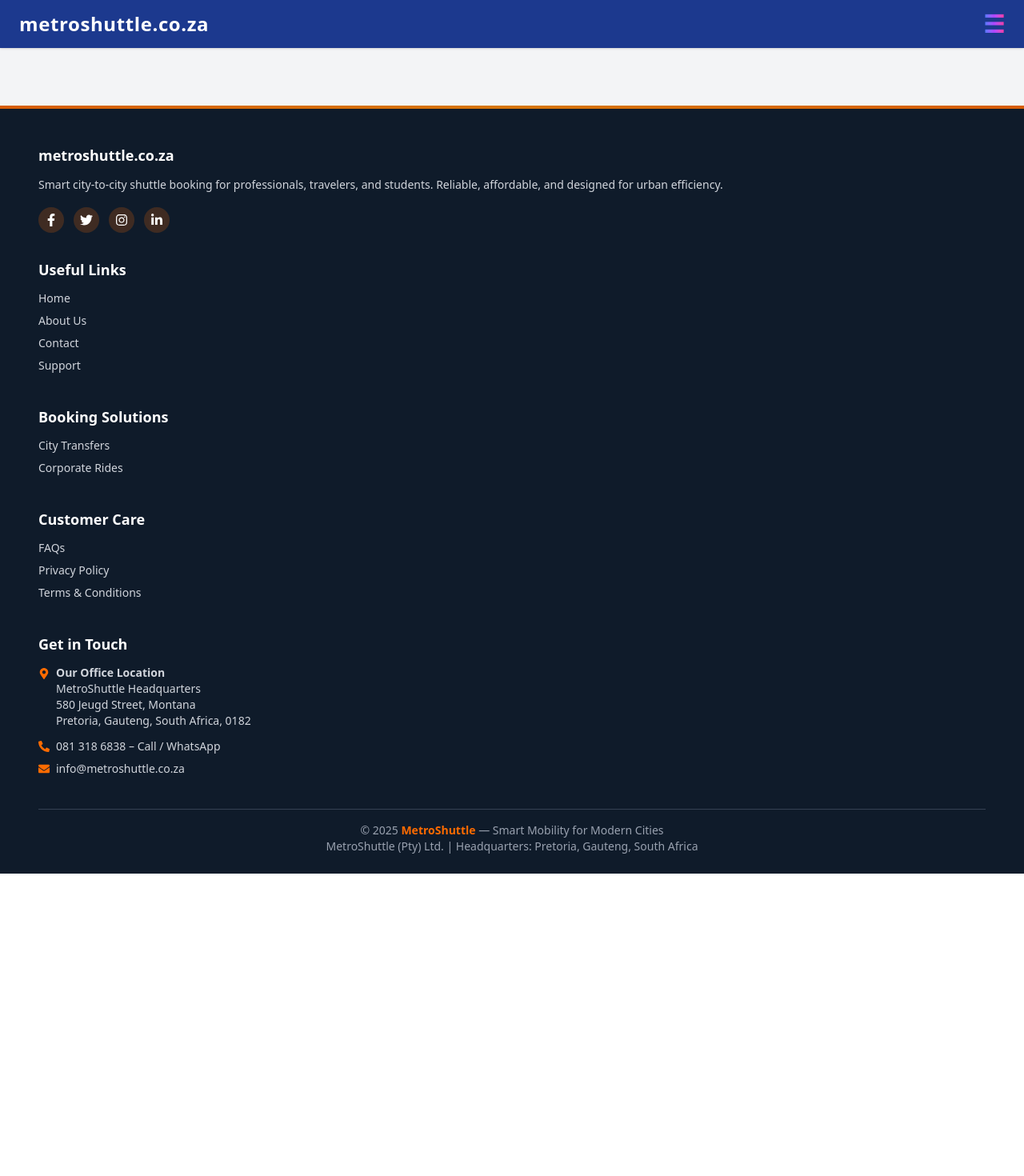
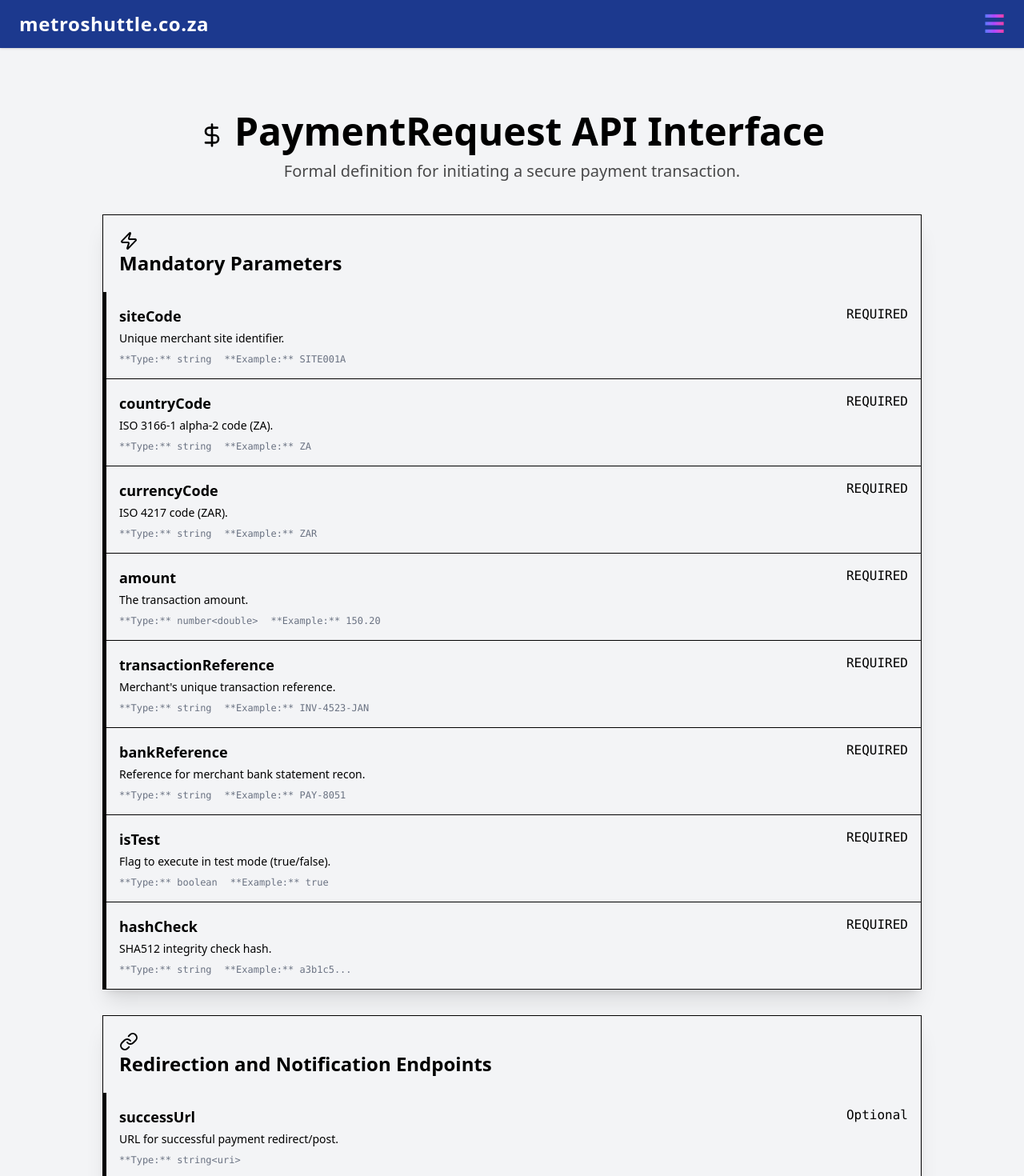
Before and after one commit to Matuku45/shuttle-booking, a React (Vite) app: page /payment in a window 1280 px wide. Shown: the top 1470 px of the page at 80% size. Before the commit the page ends 1092 px from the top, so only its background shows below. Built offline with nearby package versions, Linux system fonts and the light colour scheme.

Commit message:
i defined the embedde payment

```diff
--- a/src/App.jsx
+++ b/src/App.jsx
@@ -17,6 +17,12 @@ import ViewAllLocations from "./pages/ViewAllLocations";
 import TrackAllPayment from "./pages/track-all-payment";
 import Support from "./pages/support";
 import Contacts from "./pages/Contacts";
+import Payment from "./components/payment"; // ✅ Added import
+
+
+
+
+
 function App() {
   return (
     <Router>
@@ -39,6 +45,8 @@ function App() {
             <Route path="/track-payments" element={<TrackAllPayment />} /> {/* ✅ Added route */}
             <Route path="/support" element={<Support />} /> {/* ✅ Added route */}
             <Route path="/contact" element={<Contacts />} /> {/* ✅ Added route */}
+            <Route path="/payment" element={<Payment />} /> {/* ✅ Added route */}
+
           </Routes>
         </main>
 
--- a/src/components/payment.jsx
+++ b/src/components/payment.jsx
@@ -1,9 +1,121 @@
 // Payment.js
 import React from "react";
+import { Zap, DollarSign, Globe, Lock, Code, Link, User } from 'lucide-react';
+
+// Define the PaymentRequest interface structure (for clarity within the component)
+const PaymentRequestFieldData = [
+    {
+        category: "Mandatory Parameters",
+        icon: Zap,
+        fields: [
+            { name: "siteCode", type: "string", description: "Unique merchant site identifier.", required: true, example: "SITE001A" },
+            { name: "countryCode", type: "string", description: "ISO 3166-1 alpha-2 code (ZA).", required: true, example: "ZA" },
+            { name: "currencyCode", type: "string", description: "ISO 4217 code (ZAR).", required: true, example: "ZAR" },
+            { name: "amount", type: "number<double>", description: "The transaction amount.", required: true, example: "150.20" },
+            { name: "transactionReference", type: "string", description: "Merchant's unique transaction reference.", required: true, example: "INV-4523-JAN" },
+            { name: "bankReference", type: "string", description: "Reference for merchant bank statement recon.", required: true, example: "PAY-8051" },
+            { name: "isTest", type: "boolean", description: "Flag to execute in test mode (true/false).", required: true, example: "true" },
+            { name: "hashCheck", type: "string", description: "SHA512 integrity check hash.", required: true, example: "a3b1c5..." },
+        ],
+    },
+    {
+        category: "Redirection and Notification Endpoints",
+        icon: Link,
+        fields: [
+            { name: "successUrl", type: "string<uri>", description: "URL for successful payment redirect/post.", required: false },
+            { name: "cancelUrl", type: "string<uri>", description: "URL for customer cancellation redirect/post.", required: false },
+            { name: "errorUrl", type: "string<uri>", description: "URL for error redirect/post.", required: false },
+            { name: "notifyUrl", type: "string<uri>", description: "URL for asynchronous transaction notification post.", required: false },
+        ],
+    },
+    {
+        category: "Customer and Bank Routing",
+        icon: User,
+        fields: [
+            { name: "customer", type: "string", description: "Customer name or identifier.", required: false },
+            { name: "selectedBankId", type: "string<uuid>", description: "Bank UUID to bypass bank selection screen.", required: false },
+            { name: "customerIdentifier", type: "string", description: "SA ID number (Required for high-risk merchants).", required: false },
+            { name: "customerCellphoneNumber", type: "string", description: "Cellphone number for faster login (Exclude from hash).", required: false },
+            { name: "expiryDateUtc", type: "string", description: "Cutoff time for payment acceptance (yyyy-MM-dd HH:mm UTC).", required: false },
+        ],
+    },
+    {
+        category: "Supplementary and Variable Fields",
+        icon: Code,
+        fields: [
+            { name: "allowVariableAmount", type: "boolean", description: "Allows user to change the amount.", required: false },
+            { name: "variableAmountMin", type: "number<double>", description: "Minimum if variable amount is allowed.", required: false },
+            { name: "variableAmountMax", type: "number<double>", description: "Maximum if variable amount is allowed.", required: false },
+            { name: "optional1", type: "string", description: "Merchant-defined supplementary data field 1.", required: false },
+            { name: "optional2", type: "string", description: "Merchant-defined supplementary data field 2.", required: false },
+            // ... (optional3, optional4, optional5 omitted for brevity in display)
+        ],
+    },
+];
+
+
+const FieldRow = ({ name, type, description, required, example }) => (
+    <div className={`p-4 ${required ? 'border-l-4 border-l-secondary' : 'border-l-4 border-l-base-300'} hover:bg-base-200 transition-colors duration-150`}>
+        <div className="flex justify-between items-start">
+            <h3 className="font-semibold text-lg text-primary">{name}</h3>
+            <div className={`badge ${required ? 'badge-secondary' : 'badge-ghost text-base-content'} badge-md font-mono`}>
+                {required ? 'REQUIRED' : 'Optional'}
+            </div>
+        </div>
+        <p className="text-sm text-base-content my-1">{description}</p>
+        <div className="flex flex-wrap gap-x-4 text-xs font-mono text-gray-500 mt-2">
+            <span>**Type:** <span className="text-info">{type}</span></span>
+            {example && <span>**Example:** <span className="text-accent">{example}</span></span>}
+        </div>
+    </div>
+);
 
 const Payment = () => {
- return (<> Hello </>);
-  }
+    return (
+        <div className="p-6 md:p-10 lg:p-16 bg-base-100 min-h-screen">
+            <header className="mb-10 text-center">
+                <h1 className="text-5xl font-extrabold text-primary mb-3">
+                    <DollarSign className="inline-block w-8 h-8 mr-3 text-secondary" />
+                    PaymentRequest API Interface
+                </h1>
+                <p className="text-xl text-base-content opacity-70">
+                    Formal definition for initiating a secure payment transaction.
+                </p>
+                <div className="divider"></div>
+            </header>
 
+            <main className="space-y-8 max-w-5xl mx-auto">
+                {PaymentRequestFieldData.map((section, index) => (
+                    <div key={index} className="card bg-base-300 shadow-xl border border-primary/20">
+                        <div className="card-body p-0">
+                            <h2 className="card-title p-5 text-2xl font-bold bg-primary text-primary-content rounded-t-xl">
+                                <section.icon className="w-6 h-6 mr-2" />
+                                {section.category}
+                            </h2>
+                            <div className="space-y-0 divide-y divide-base-content/20">
+                                {section.fields.map((field, fieldIndex) => (
+                                    <FieldRow key={fieldIndex} {...field} />
+                                ))}
+                            </div>
+                        </div>
+                    </div>
+                ))}
+
+                <div className="alert alert-info shadow-lg mt-10">
+                    <div>
+                        <Lock className="w-6 h-6" />
+                        <span>
+                            **Security Note:** The `hashCheck` field is mandatory for securing the request payload. Refer to the official API documentation for the SHA512 hash generation algorithm.
+                        </span>
+                    </div>
+                </div>
+            </main>
+
+            <footer className="text-center mt-12 pt-6 text-sm text-base-content/60 border-t border-base-300">
+                Interface developed based on Ozow PaymentRequest API specifications.
+            </footer>
+        </div>
+    );
+};
 
 export default Payment;
```
